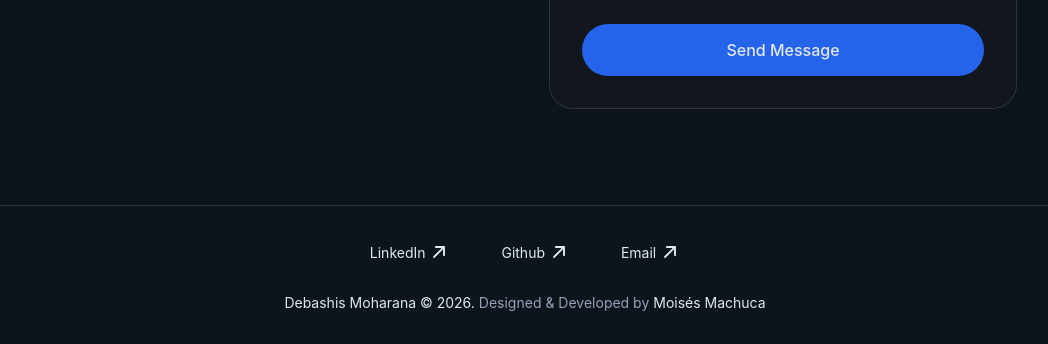
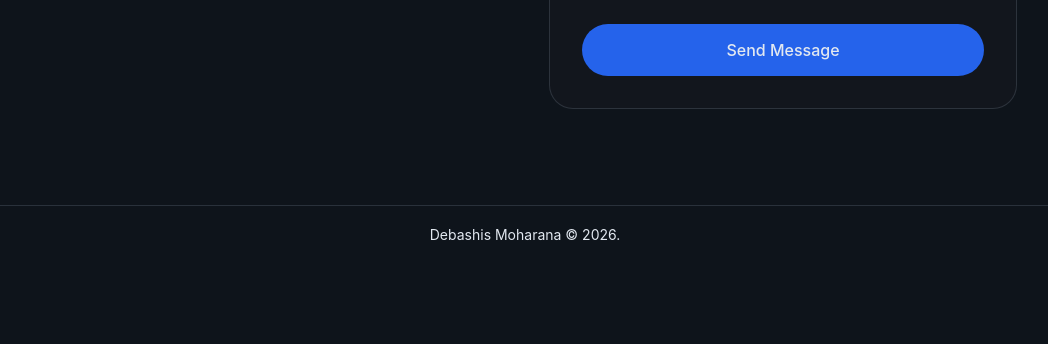
Before and after one commit to debashismoharana/debashismoharana.in, an Astro site: page / in a window 1280 px wide. Shown: the part 4437-4781 px from the top of the page, without its empty margins (115-1163 px from the left). After the commit the page ends 4713 px from the top, so only its background shows below. Built offline with nearby package versions, Linux system fonts and the light colour scheme; Astro itself is replaced by a stand-in of ours.

Commit message:
fix: gap in personal section and remove footer social links

```diff
--- a/src/components/Footer.astro
+++ b/src/components/Footer.astro
@@ -10,24 +10,8 @@ const currentYear = new Date().getFullYear();
 <footer
   class="w-full border-t border-neutral/20 px-5 pt-5 pb-8 text-center text-white"
 >
-  <ul class="mb-5 flex flex-wrap justify-center gap-x-5 text-xs">
-    {
-      socialLinks.map(({ text, href }) => (
-        <li>
-          <a
-            href={href}
-            target="_blank"
-            class="inline-block px-4 py-3 after:relative after:-bottom-1 after:content-[url(/external.svg)] hover:text-primary"
-          >
-            {text}
-          </a>
-        </li>
-      ))
-    }
-  </ul>
+
   <p class="text-xs">
     {author} © {currentYear}.{" "}
-    <span class="text-neutral">Designed & Developed by</span>{" "}
-    Moisés Machuca
   </p>
 </footer>
--- a/src/pages/index.astro
+++ b/src/pages/index.astro
@@ -43,7 +43,7 @@ const theOtherSideData = SITE_CONTENT.theOtherSide;
 
   <!-- Personal Content -->
   <div id="content-personal" class="hidden opacity-0 transition-opacity duration-300">
-    <section class="pb-24">
+    <section class="py-24">
       <h2 class="mb-6 font-serif text-5xl font-bold tracking-tightest text-white sm:text-6xl">
         The Other Side
       </h2>
```
